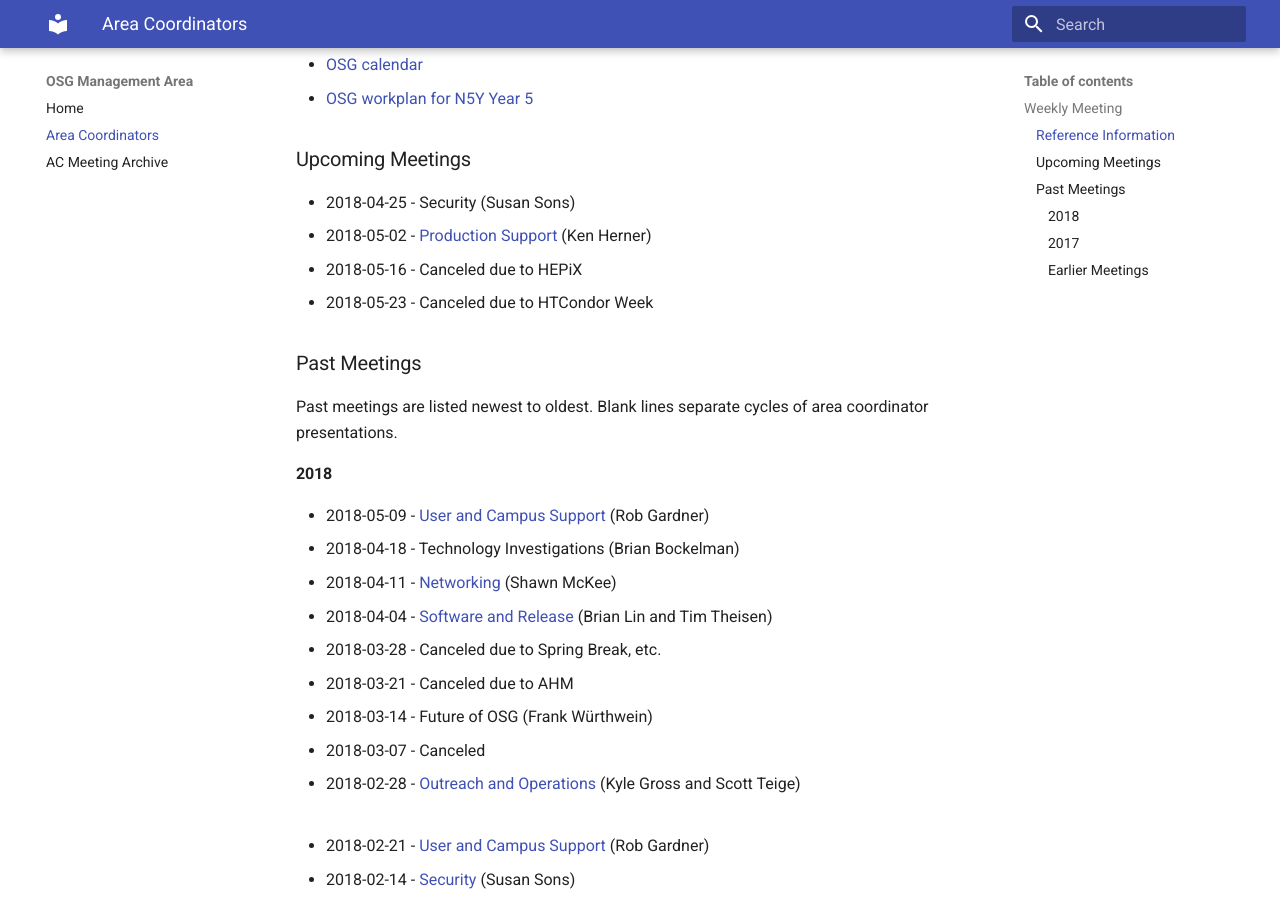
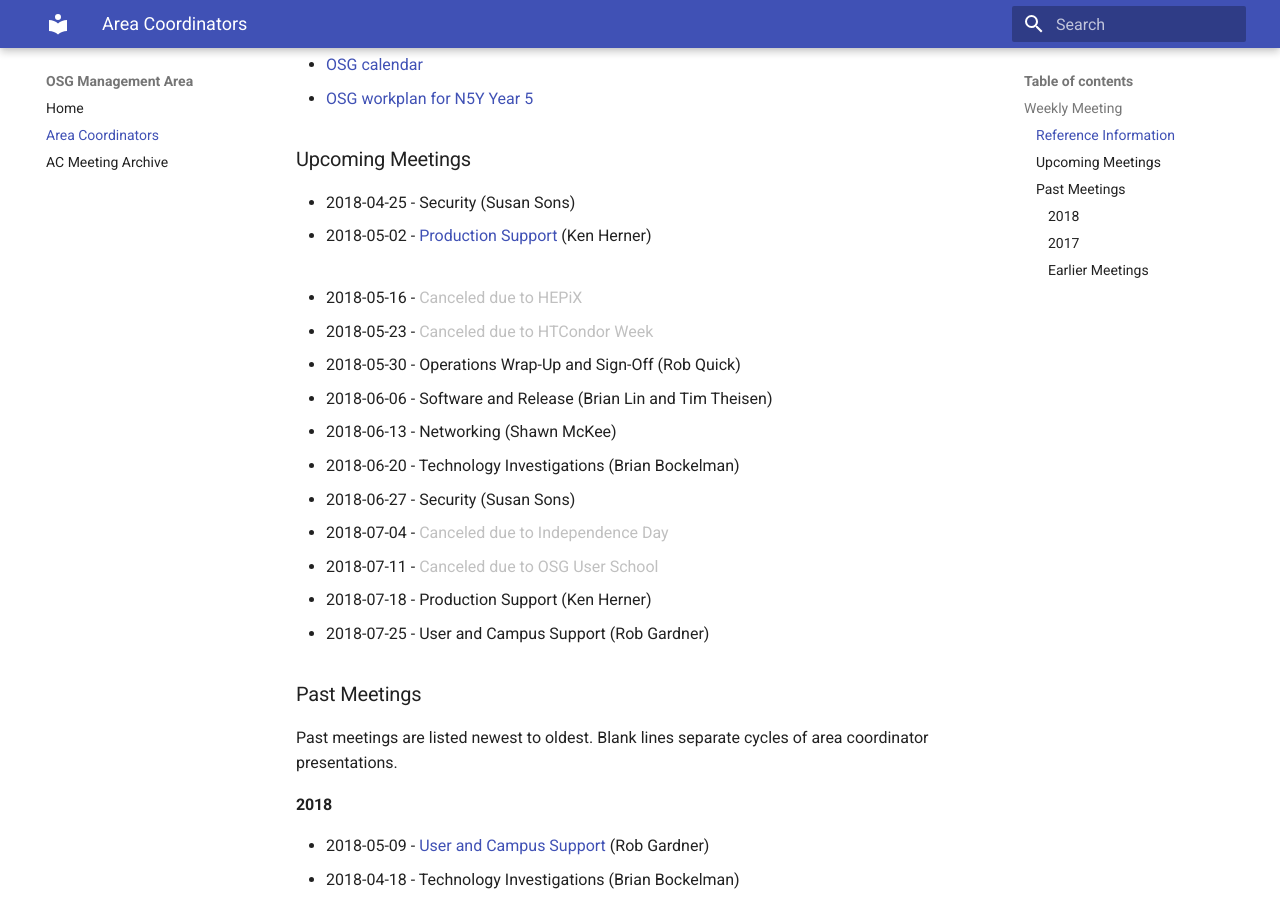
Before and after one commit to ppaschos/management-1, an MkDocs documentation site: the page built from docs/area-coordinators.md, in a window 1280 px wide and 900 px high, scrolled down 1036 px. Built offline with MkDocs 1.6.1 and Material for MkDocs 9.7.7, drawn with Linux system fonts in a browser that asks for light colours; old or Windows-style settings are respelled for this version of MkDocs.

Commit message:
Added next meetings (2018-05-16 to 2018-07-25)

```diff
--- a/docs/area-coordinators.md
+++ b/docs/area-coordinators.md
@@ -48,8 +48,20 @@ The current Area Coordinators are:
 
 - 2018-04-25 - Security (Susan Sons)
 - 2018-05-02 - [Production Support](https://drive.google.com/file/d/1vwacMzpxI6U1LEt6yJgdY6X04to9fnPo/view) (Ken Herner)
-- 2018-05-16 - Canceled due to HEPiX
-- 2018-05-23 - Canceled due to HTCondor Week
+
+<div style="height: 0.5ex"></div>
+
+- 2018-05-16 - <span style="color: silver;">Canceled due to HEPiX</span>
+- 2018-05-23 - <span style="color: silver;">Canceled due to HTCondor Week</span>
+- 2018-05-30 - Operations Wrap-Up and Sign-Off (Rob Quick)
+- 2018-06-06 - Software and Release (Brian Lin and Tim Theisen)
+- 2018-06-13 - Networking (Shawn McKee)
+- 2018-06-20 - Technology Investigations (Brian Bockelman)
+- 2018-06-27 - Security (Susan Sons)
+- 2018-07-04 - <span style="color: silver;">Canceled due to Independence Day</span>
+- 2018-07-11 - <span style="color: silver;">Canceled due to OSG User School</span>
+- 2018-07-18 - Production Support (Ken Herner)
+- 2018-07-25 - User and Campus Support (Rob Gardner)
 
 ### Past Meetings
 
```
